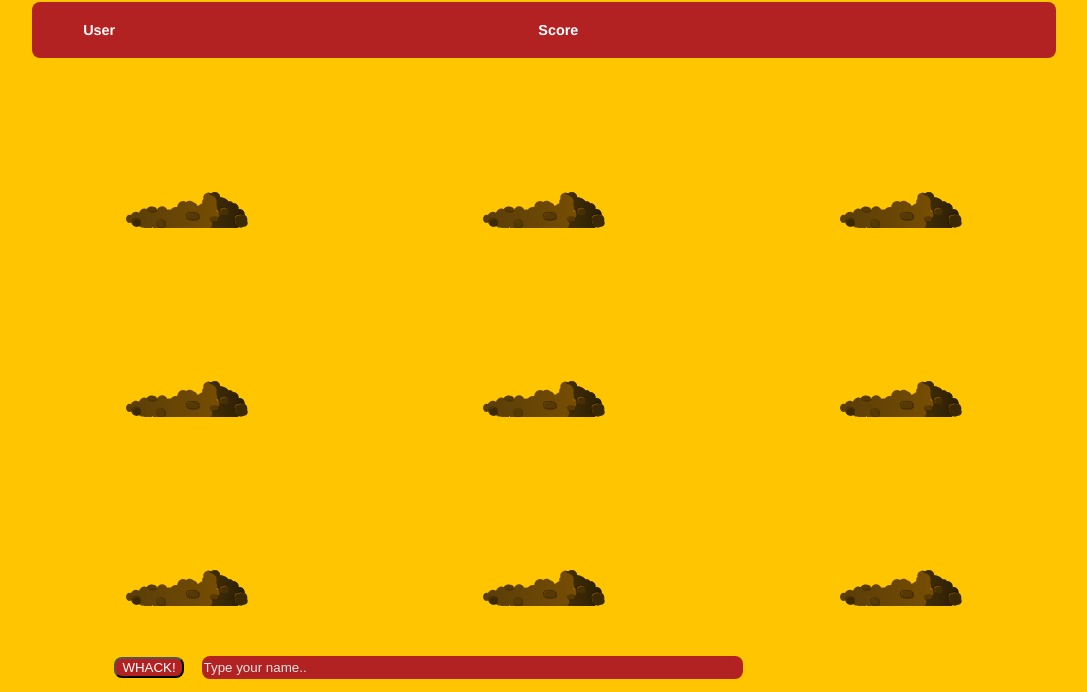
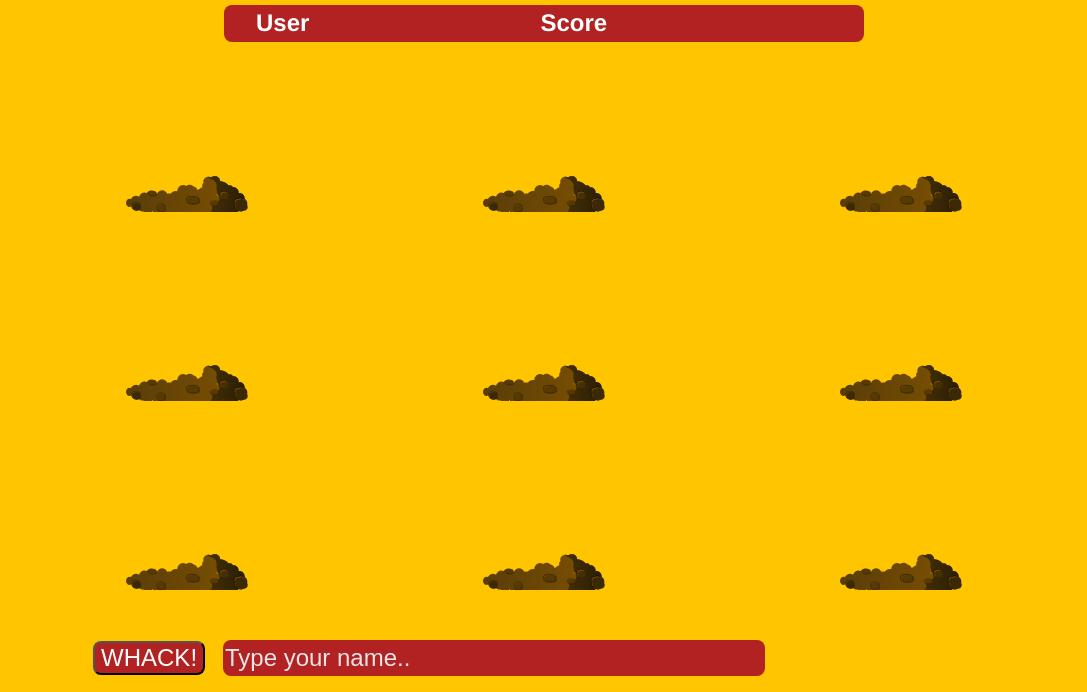
Before and after one commit to richbm10/Jedi-Training-Akurey, a website: page web-training-jump/src/app/pages/index.html in a window 1280 px wide. Shown: the part 108-800 px from the top of the page, without its empty margins (96-1183 px from the left). Drawn offline with nearby package versions, Linux system fonts and the light colour scheme; files that its build step writes are made by us from their sources; files whose address does not match are found by name.

Commit message:
[CLOSE]-[web-training-jump]

```diff
--- a/web-training-jump/src/app/js/index.js
+++ b/web-training-jump/src/app/js/index.js
@@ -11,8 +11,8 @@ function Game() {
     const playForm = document.querySelector('#play-form');
     const rankingTableBody = document.querySelector('#ranking-tbody');
     const minPeepTime = 200;
-    const maxPeepTime = 1000;
     const RANK_TOP = 5;
+    let maxPeepTime = 1000;
     let ranking = [];
     let lastHole;
     let timeUp = false;
@@ -98,7 +98,6 @@ function Game() {
         this.peep();
         setTimeout(() => {
             timeUp = true;
-            console.log(ranking.length);
             this.updateRanking();
             this.setRanking();
             window.localStorage.setItem('ranking', JSON.stringify(ranking));
@@ -108,6 +107,8 @@ function Game() {
     this.bonk = e => {
         if (!e.isTrusted) return;
         score++;
+        console.log(maxPeepTime);
+        if (score % 5 === 0 && maxPeepTime > 300) maxPeepTime -= (score / 5) * 10; //increases mole speed each 5 levels
         e.target.classList.remove('up');
         scoreBoard.textContent = score;
         successAudio.play();
--- a/web-training-jump/src/app/styles/components/button.scss
+++ b/web-training-jump/src/app/styles/components/button.scss
@@ -3,4 +3,5 @@ button {
     color: $third-color;
     margin-left: 2vw;
     border-radius: 1vh;
+    font-size: inherit;
 }
--- a/web-training-jump/src/app/styles/components/table.scss
+++ b/web-training-jump/src/app/styles/components/table.scss
@@ -1,8 +1,7 @@
 #ranking-table {
     border-collapse: collapse;
     margin-bottom: 2vh;
-    font-size: 0.9em;
-    width: 80vw;
+    width: 50vw;
     border-radius: 1vh;
     overflow: hidden;
 }
@@ -16,7 +15,7 @@
 
 #ranking-table th,
 #ranking-table td {
-    padding: 2% 5%;
+    padding: 1% 5%;
 }
 
 #ranking-table tbody tr {
--- a/web-training-jump/src/app/styles/pages/index.scss
+++ b/web-training-jump/src/app/styles/pages/index.scss
@@ -13,6 +13,11 @@ html {
 body {
     display: flex;
     justify-content: center;
+}
+
+body,
+button {
+    cursor: url('./assets/imgs/mole-cursor.png'), auto;
 }
 
 main {
@@ -43,6 +48,7 @@ main {
             color: $third-color;
             border: none;
             border-radius: 1vh;
+            font-size: inherit;
             &::placeholder {
                 color: $fourth-color;
             }
--- a/web-training-jump/src/app/styles/theme/theme-font.scss
+++ b/web-training-jump/src/app/styles/theme/theme-font.scss
@@ -26,4 +26,7 @@ h1 {
     .text-A {
         font-size: 3rem;
     }
+    .text-B {
+        font-size: 1.5rem;
+    }
 }
```
Also changed, not shown: web-training-jump/src/assets/imgs/mole-cursor.png (added).
